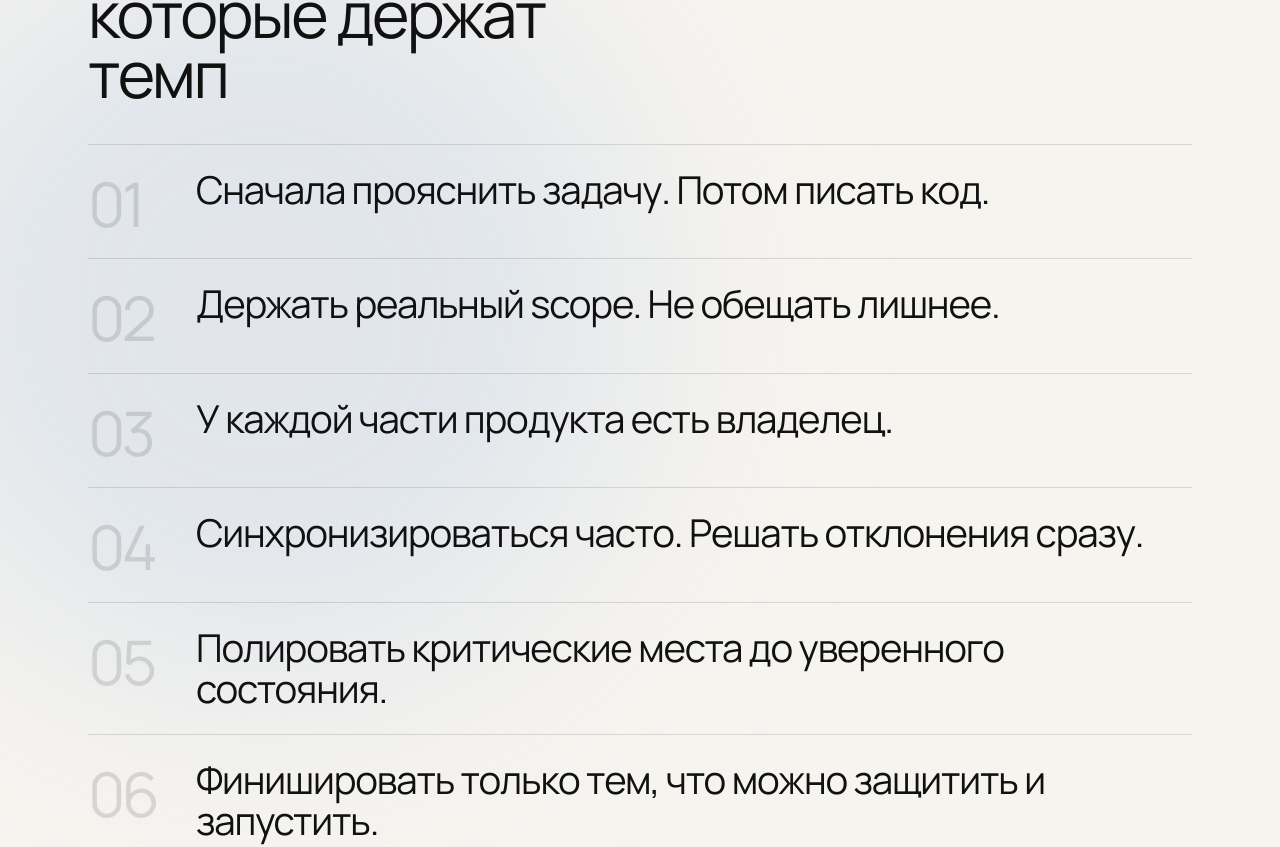
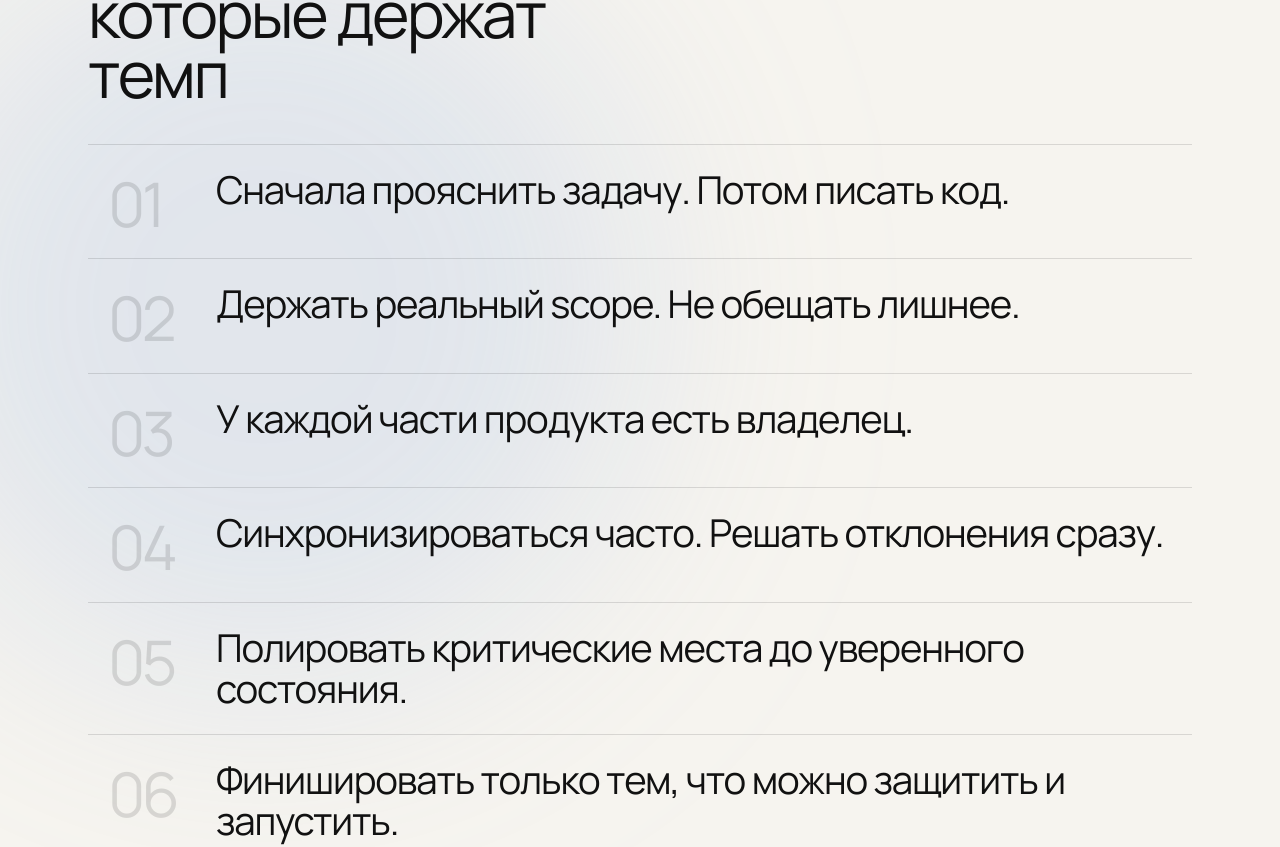
Before and after one commit to Stepa-Karpik/landing_1, a Next.js app: page /craft in a window 1280 px wide. Shown: the part 2117-2964 px from the top of the page. Built offline with nearby package versions, Linux system fonts and the light colour scheme.

Commit message:
podhod animate block principe

```diff
--- a/app/craft/page.tsx
+++ b/app/craft/page.tsx
@@ -277,8 +277,10 @@ export default function CraftPage() {
                     transition: { duration: 0.54, ease: EASE },
                   },
                 }}
-                className="grid gap-5 border-b border-black/12 py-6 last:border-b-0 md:grid-cols-[76px_minmax(0,1fr)] md:gap-8 md:items-start"
+                className="group relative grid gap-5 border-b border-black/12 py-6 last:border-b-0 md:grid-cols-[76px_minmax(0,1fr)] md:gap-8 md:items-start pl-5 pr-5"
               >
+                <span className="absolute left-0 inset-y-0 w-[2px] origin-bottom scale-y-0 rounded-full bg-gradient-to-b from-[#7a4fd8] to-[#4a8fe4] transition-transform duration-500 ease-[cubic-bezier(0.22,1,0.36,1)] group-hover:scale-y-100" />
+                <span className="absolute right-0 inset-y-0 w-[2px] origin-top scale-y-0 rounded-full bg-gradient-to-b from-[#7a4fd8] to-[#4a8fe4] transition-transform duration-500 ease-[cubic-bezier(0.22,1,0.36,1)] group-hover:scale-y-100" />
                 <span className="pointer-events-none mt-1 block select-none text-[clamp(40px,4.8vw,62px)] leading-none tracking-[-0.06em] text-black/12">
                   {String(index + 1).padStart(2, "0")}
                 </span>
```
